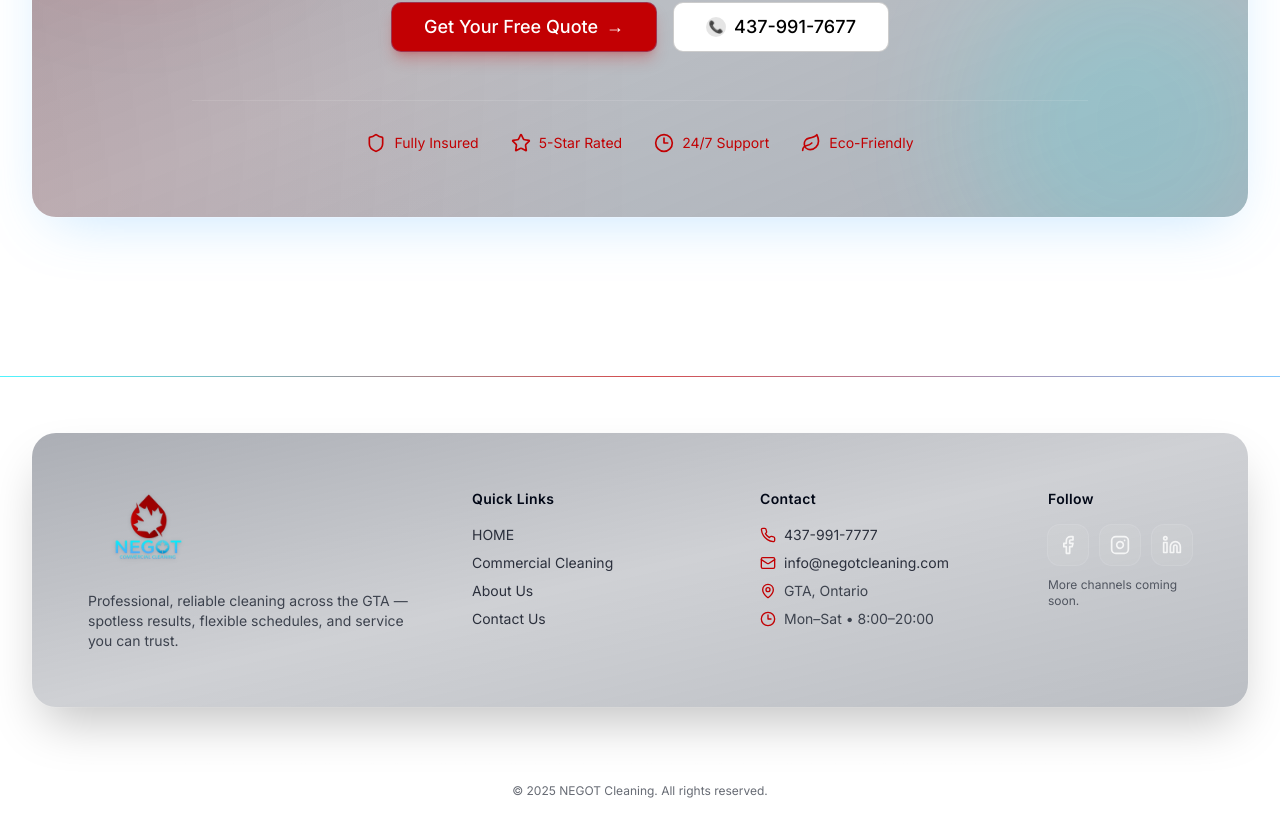
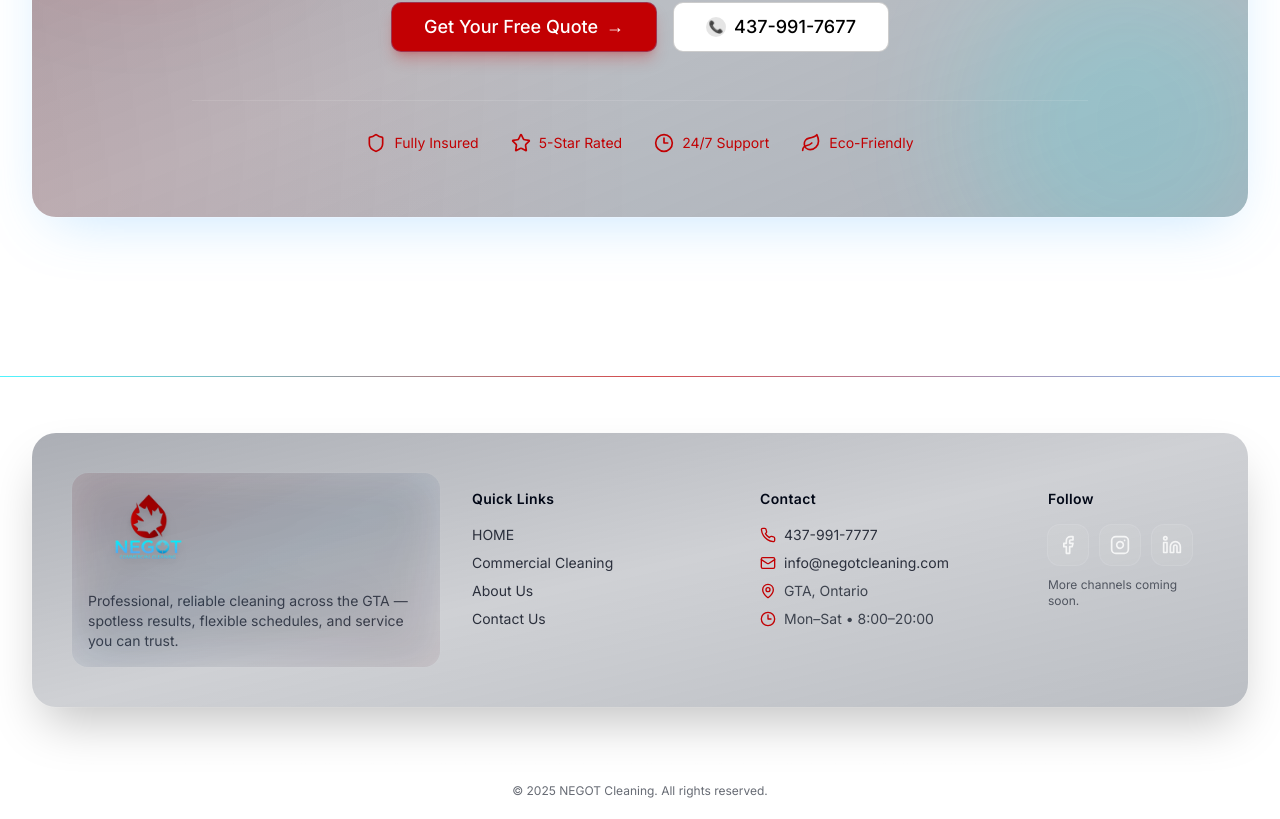
Before and after one commit to laithhasan/maple-mop-shine, a React (Vite) app: page / in a window 1280 px wide. Shown: the part 4224-5043 px from the top of the page. Built offline with nearby package versions, Linux system fonts and the light colour scheme.

Commit message:
Refactor footer logo background
Apply blur effect to footer logo background for a cooler, themed aesthetic.

```diff
--- a/src/components/layout/Footer.tsx
+++ b/src/components/layout/Footer.tsx
@@ -15,16 +15,20 @@ export default function Footer() {
           <div className="rounded-3xl bg-gradient-to-br from-slate-900/35 via-slate-900/20 to-slate-800/30 ring-1 ring-white/10 shadow-2xl supports-[backdrop-filter]:backdrop-blur-md supports-[backdrop-filter]:backdrop-saturate-150">
             <div className="grid gap-10 md:gap-12 p-8 md:p-12 lg:p-14 md:grid-cols-12 items-start">
               {/* Brand */}
-              <div className="md:col-span-4">
+              <div className="md:col-span-4 relative">
+                {/* Logo background blur */}
+                <div className="absolute inset-0 -m-4 rounded-2xl bg-gradient-to-br from-primary/10 via-accent/5 to-primary/5 backdrop-blur-xl ring-1 ring-white/5 opacity-60" />
+
+                <div className="relative">
                   <Link to="/" className="inline-flex items-center gap-3 group">
                     <img
                       src="/images/NEGOT.png"
                       alt="Maple Mop Cleaning logo"
-                    className="h-20 md:h-26 w-auto drop-shadow"
+                      className="h-20 md:h-26 w-auto drop-shadow-lg"
                       loading="lazy"
                       decoding="async"
                     />
-                </Link>
+                  </Link></div>
                 <p className="mt-4 text-sm text-foreground/70 max-w-sm">
                   Professional, reliable cleaning across the GTA — spotless results, flexible schedules, and service you can trust.
                 </p>
```
Lines whose indentation alone changed are shown as unchanged.
